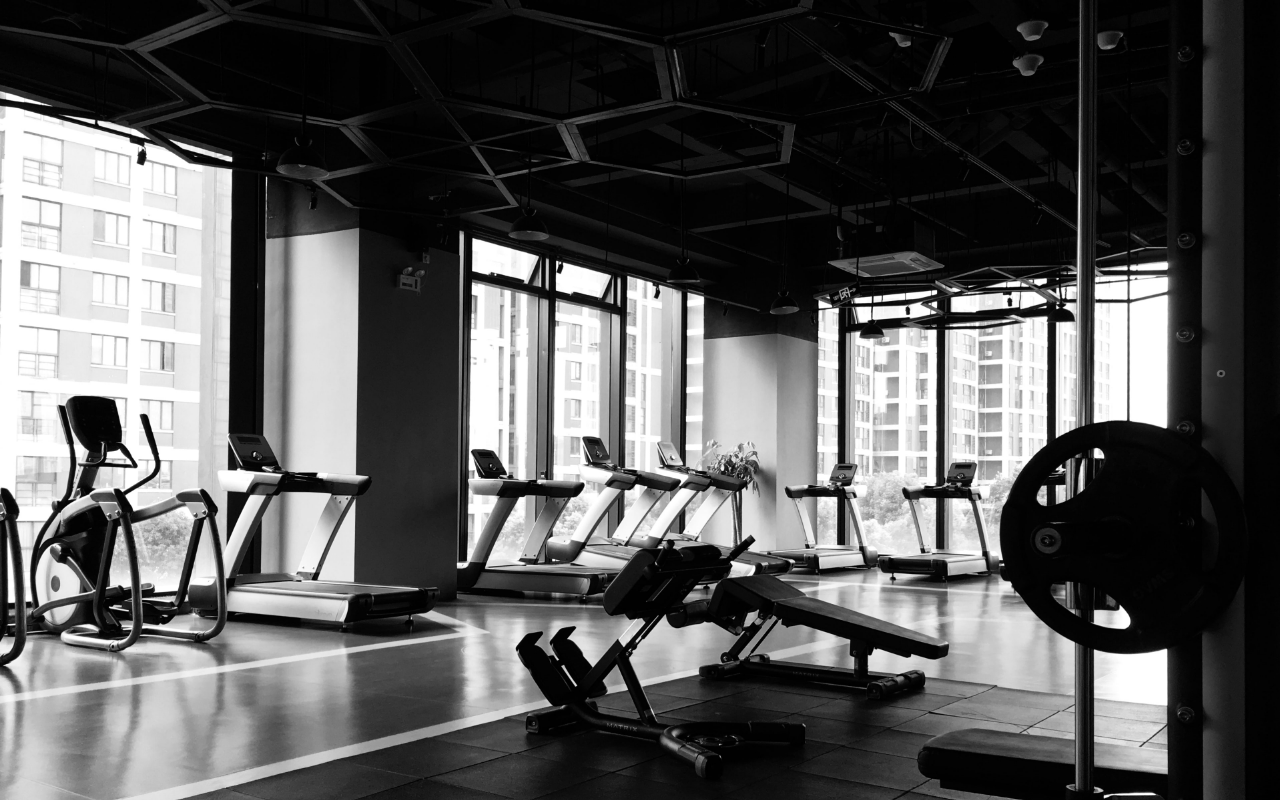
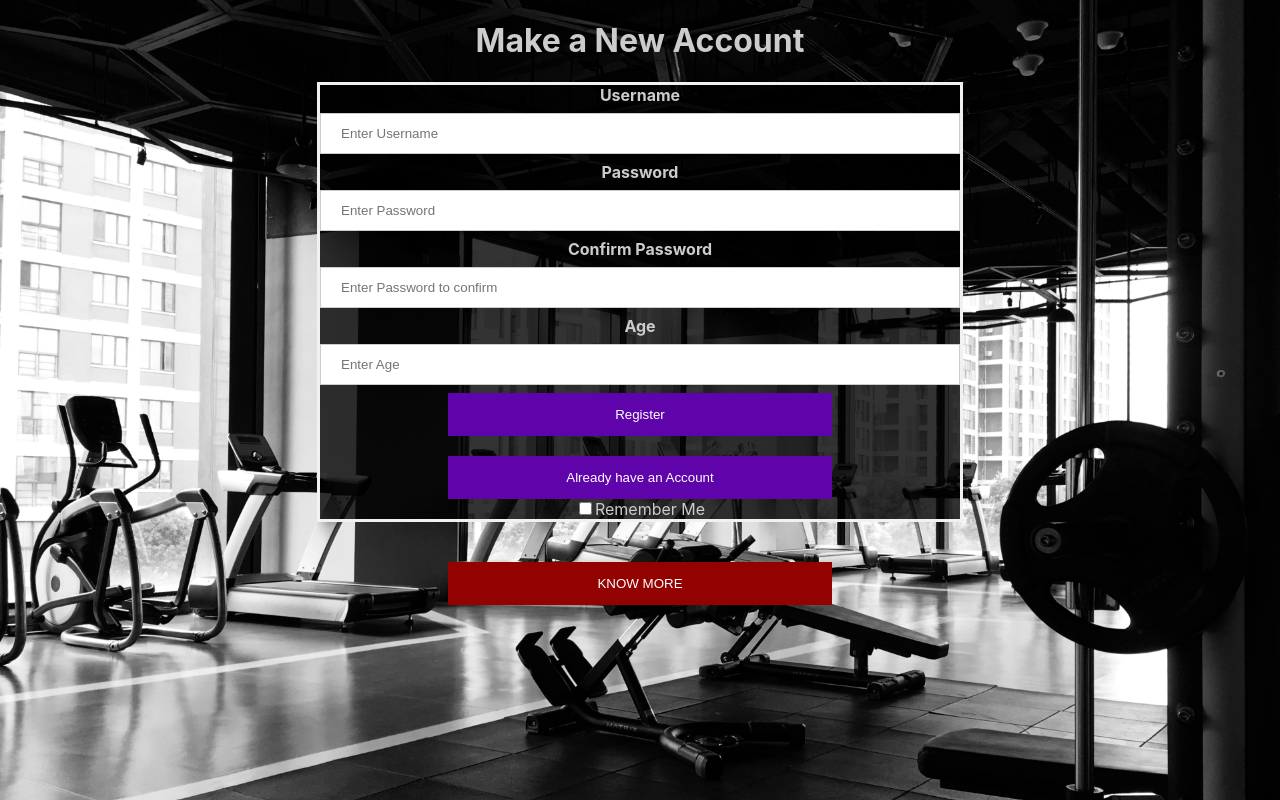
Before and after one commit to Seen3/GymReact, a React (Create React App) app: page /signin in a window 1280 px wide. Before the commit this address had no page. Built offline with nearby package versions, Linux system fonts and the light colour scheme; the HTML template or start-up script is replaced by a standard one.

Commit message:
Register

```diff
--- a/src/App.css
+++ b/src/App.css
@@ -49,7 +49,8 @@ button:hover {
 }
 
 input[type=text],
-input[type=password] {
+input[type=password],
+input[type=number] {
   width: 100%;
   padding: 12px 20px;
   margin: 8px 0;
--- a/src/App.js
+++ b/src/App.js
@@ -3,6 +3,7 @@ import { Routes, Route} from "react-router-dom";
 import { Login } from './pages/login';
 import {About} from './pages/about';
 import {Home} from './pages/home';
+import { Signin } from './pages/signin';
 
 
 function App() {
@@ -11,6 +12,7 @@ function App() {
         <Routes>
         <Route path='/' element={<Home/>} />
         <Route path="/Login" element={<Login />} />
+        <Route path='/signin' element={<Signin/>}/>
         <Route path="/About" element={<About />} />
       </Routes>
     </div>
--- a/src/pages/about.js
+++ b/src/pages/about.js
@@ -20,6 +20,11 @@ export function About() {
           color:'crimson',
           textDecoration:'none',
         }}>Login</Link>
+        <br/>
+        <Link to="/signin"  style={{
+          color:'crimson',
+          textDecoration:'none',
+        }}>Register</Link>
         </nav>
       </div>
     );
--- a/src/pages/login.js
+++ b/src/pages/login.js
@@ -4,6 +4,10 @@ export function Login() {
     let navigate = useNavigate();
     const routeChange = () =>{
       let path = `/About`;
+      navigate(path);
+    }
+    const routeChange3 = () =>{
+      let path = `/signin`;
       navigate(path);
     }
     const routeChange2 = () =>{
@@ -24,6 +28,10 @@ export function Login() {
         <label for="pass"><b>Password</b></label>
         <input type="password" placeholder="Enter Password" name="pass" required/>
         <button type="submit" onClick={routeChange2}>Login</button>
+        <br />
+        <button onClick={routeChange3}>
+          REGISTER
+        </button>
         <label>
         <input type="checkbox" name="remember"/>Remember Me
         </label>
--- /dev/null
+++ b/src/pages/signin.js
@@ -0,0 +1,39 @@
+import {useNavigate} from 'react-router-dom'
+export function Signin(){
+    let navigate = useNavigate();
+    const routeChange = () =>{
+      let path = `/About`;
+      navigate(path);
+    }
+    const routeChange1 = () =>{
+        let path = `/login`;
+        navigate(path);
+      }
+    return(
+        <div>
+        <h1>Make a New Account</h1>
+        <form className='loginform'
+         style={{
+            backgroundColor:'rgba(0,0,0,0.8)',
+        }}>
+        <label for="uname"><b>Username</b></label>
+        <input type="text" placeholder="Enter Username" name="uname" required/>
+        <label for="pass"><b>Password</b></label>
+        <input type="password" placeholder="Enter Password" name="pass" required/>
+        <label for="confpass"><b>Confirm Password</b></label>
+        <input type="password" placeholder="Enter Password to confirm" name="confpass" required/>
+        <label for="age"><b>Age</b></label>
+        <input type="number" placeholder="Enter Age" name="age" min='12' max='80' required/>
+        <button type="submit">Register</button>
+        <br />
+        <button onClick={routeChange1}>Already have an Account</button>
+        <label>
+        <input type="checkbox" name="remember"/>Remember Me
+        </label>
+        </form>
+        <button className='knowMore' onClick={routeChange}>
+          KNOW MORE
+        </button>
+        </div>
+    )
+}
```
